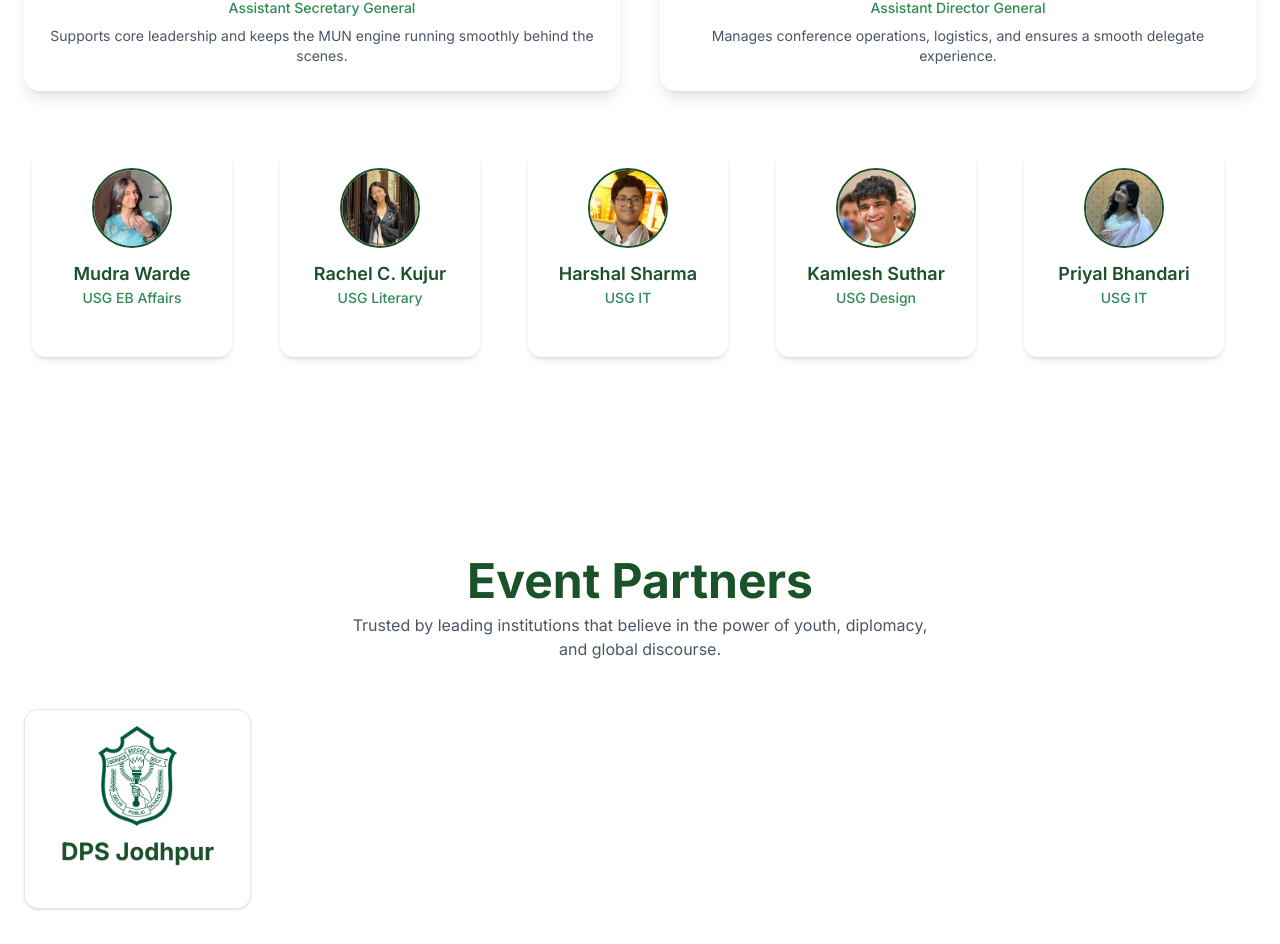
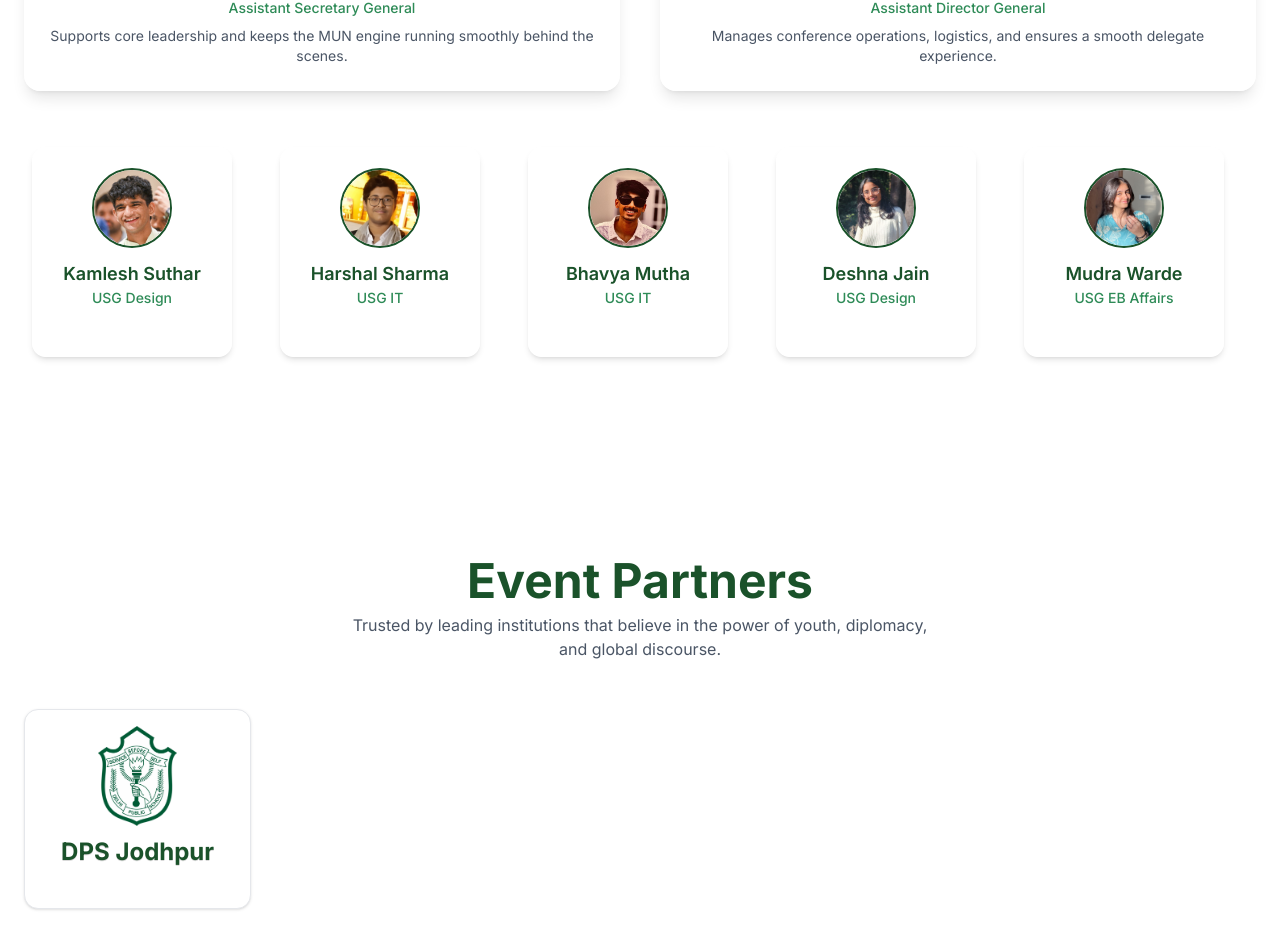
Before and after one commit to codeknight404/dpsjodhpurmun, a Next.js app: page / in a window 1280 px wide. Shown: the part 4219-5163 px from the top of the page. Built offline with nearby package versions, Linux system fonts and the light colour scheme.

Commit message:
bhavyabhaikeliye

```diff
--- a/app/page.tsx
+++ b/app/page.tsx
@@ -843,14 +843,18 @@ export default function Home(): JSX.Element {
             className="flex gap-8 overflow-x-auto overflow-y-hidden pb-4 scroll-smooth snap-x snap-mandatory scrollbar-show"
           >
             {[
-              { name: 'Mudra Warde', post: 'USG EB Affairs', image: '/secretariat/mudra.jpeg' },
-              { name: 'Rachel C. Kujur', post: 'USG Literary', image: '/secretariat/rachel.jpeg' },
+              { name: 'Kamlesh Suthar', post: 'USG Design', image: '/secretariat/kamlesh.jpeg' },
 
               { name: 'Harshal Sharma', post: 'USG IT', image: '/secretariat/harshal.jpeg' },
-              { name: 'Kamlesh Suthar', post: 'USG Design', image: '/secretariat/kamlesh.jpeg' },
-              { name: 'Priyal Bhandari', post: 'USG IT', image: '/secretariat/priyal.jpeg' },
+              { name: 'Bhavya Mutha', post: 'USG IT', image: '/secretariat/bhavyam.jpeg' },
+
+
+
               { name: 'Deshna Jain', post: 'USG Design', image: '/secretariat/deshna.jpeg' },
+              { name: 'Mudra Warde', post: 'USG EB Affairs', image: '/secretariat/mudra.jpeg' },
               { name: 'Ayushi Chaudhary', post: 'USG EB Affairs', image: '/secretariat/ayushi.jpeg' },
+
+              { name: 'Rachel C. Kujur', post: 'USG Literary', image: '/secretariat/rachel.jpeg' },
 
 
               { name: 'Abhinna Das', post: 'USG EB Affairs', image: '/secretariat/abhinna.jpeg' },
@@ -862,7 +866,7 @@ export default function Home(): JSX.Element {
               { name: 'Prachi Shah', post: 'USG IT', image: '/secretariat/prachi.jpeg' },
               { name: 'Krishna Dhoot', post: 'USG IT', image: '/secretariat/krishna.jpeg' },
               { name: 'Teesha Garg', post: 'USG Social Media', image: '/secretariat/teesha.jpeg' },
-              { name: 'Kavya Anchalia', post: 'USG Social Media', image: '/secretariat/kavya.jpeg' },
+
 
               { name: 'Moulik Lodha', post: 'USG Cultural', image: '/secretariat/moulik.jpeg' },
               { name: 'Charvi Maheshwari', post: 'USG Cultural', image: '/secretariat/charvi.jpeg' },
@@ -876,6 +880,8 @@ export default function Home(): JSX.Element {
               { name: 'Gunnpreet Gulati', post: 'USG Transport', image: '/secretariat/gunnpreet.jpeg' },
               { name: 'Samarth Vasu', post: 'USG Catering', image: '/secretariat/samarth.jpeg' },
               { name: 'Bhavya Tiwari', post: 'USG Decoration', image: '/secretariat/bhavya.jpeg' },
+              { name: 'Kavya Anchalia', post: 'USG Social Media', image: '/secretariat/kavya.jpeg' },
+              { name: 'Priyal Bhandari', post: 'USG IT', image: '/secretariat/priyal.jpeg' },
             ].map((member, index) => (
               <motion.div
                 key={index}
```
Also changed, not shown: public/secretariat/bhavyam.jpeg (added).
